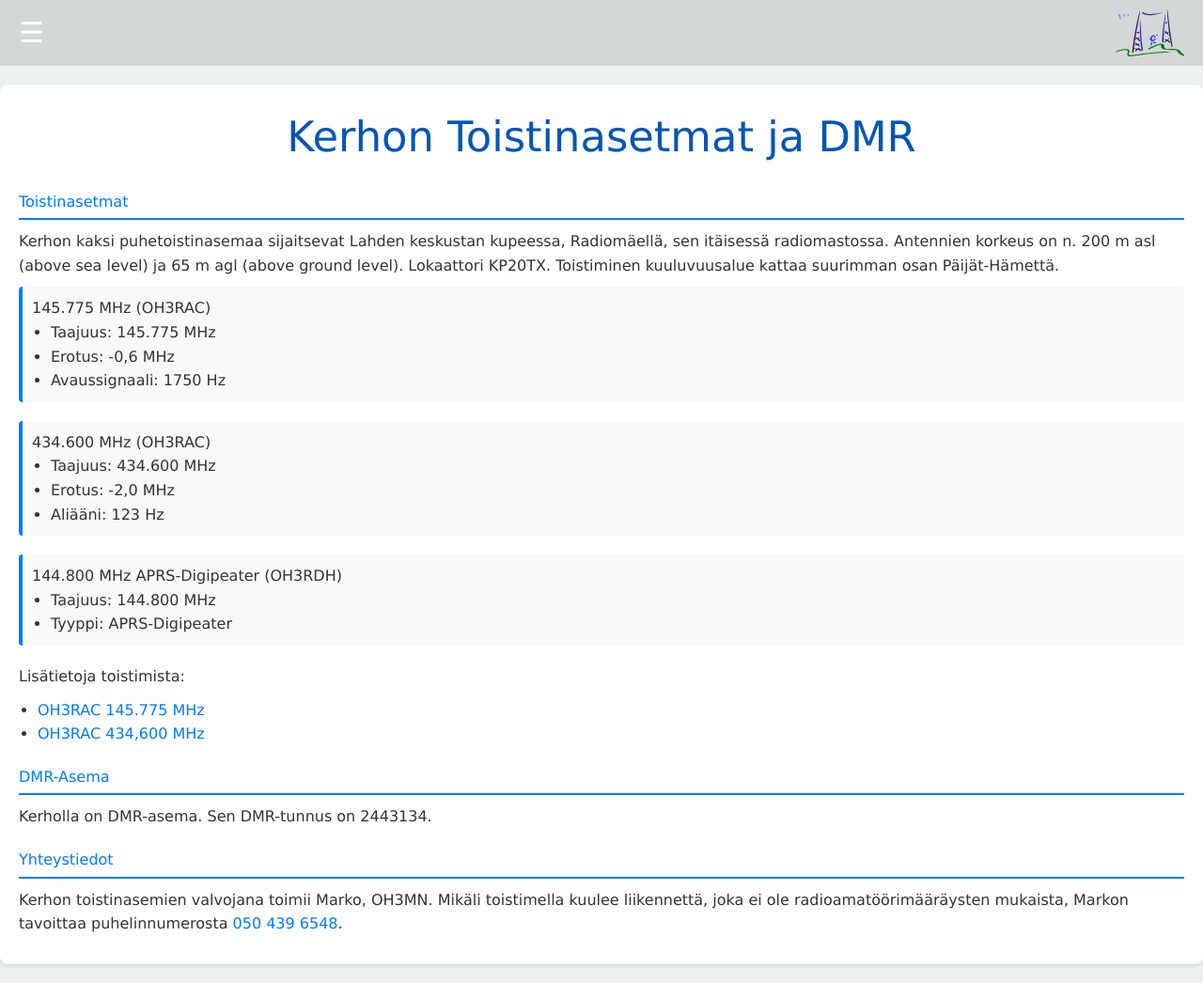
After one commit to mikosavolainen/oh3ac, a PHP site: page /toistimet.php in a window 1280 px wide. The commit adds this page. Shown: the whole page at 94% size. Run offline with PHP 8.4, Linux system fonts and the light colour scheme.

Commit message:
Väliaika toistin sivu päivitys

```diff
--- a/components/header.php
+++ b/components/header.php
@@ -1,3 +1,6 @@
+<?php
+include 'components/menu.php';
+?>
 <!DOCTYPE html>
 <html lang="fi">
 <header class="header">
--- a/components/menu.php
+++ b/components/menu.php
@@ -1,32 +1,52 @@
-<!-- menu.php -->
-
-<html>
-<div id="mySidenav" class="sidenav menu">
+<!DOCTYPE html>
+<html lang="fi">
+<body>
+<!-- Sidenav -->
+<div id="mySidenav" class="menu">
     <a href="javascript:void(0)" class="closebtn" onclick="closeNav()">&times;</a>
     <a href="index.php">Etusivu</a>
-    <a href="about.php">Esittely</a>
+
+
+    <button class="dropdown-btn" onclick="toggleDropdown(this)">Esittely</button>
+    <div class="dropdown-container">
+
+        <a href="about.php#vision">OH3AC Laitteisto</a>
+        <a href="toistimet.php">Toistimet</a>
+        <a href="about.php#team">Hallitus</a>
+        <a href="about.php">Kerhon historia</a>
+    </div>
+
     <a href="services.php">Jäsensivut</a>
     <a href="contact.php">OH3R</a>
     <a href="contact.php">Valokuvat</a>
     <a href="contact.php">RA-Kurssi</a>
     <a href="sdr.php">Kerhon SDR</a>
-    <a href="contact.php">Sanastoa</a>
-
-
-
-    <a href="contact.php">Arkisto</a>
-
+    <a href="https://wiki.sral.fi/wiki/Etusivu" target="_blank">Radio WIKI</a>
+    <a href="https://vanhat.oh3ac.fi">Arkisto</a>
 </div>
-
-
 
 <script>
     function openNav() {
         document.getElementById("mySidenav").style.width = "250px";
     }
 
+
     function closeNav() {
         document.getElementById("mySidenav").style.width = "0";
     }
+
+    function toggleDropdown(button) {
+        const container = button.nextElementSibling;
+        if (container.style.display === "block") {
+            container.style.display = "none";
+            button.classList.remove("active");
+        } else {
+            container.style.display = "block";
+            button.classList.add("active");
+        }
+    }
 </script>
+
+
+</body>
 </html>
--- a/index.php
+++ b/index.php
@@ -25,7 +25,6 @@
 
 <body>
 <?php include 'components/header.php'; ?>
-    <?php include 'components/menu.php'; ?>
 
     <div class="etusivu-container">
         <div class="etusivu-select-container">
--- a/sdr.php
+++ b/sdr.php
@@ -1,7 +1,6 @@
 
 <?php
 include 'components/header.php';
-include 'components/menu.php';
 ?>
 
 <head>
--- a/styles/styles.css
+++ b/styles/styles.css
@@ -153,6 +153,7 @@ body {
 
 /* ###################################MENU SIVUVALIKKO###################################*/
 
+        /* ###################################MENU SIVUVALIKKO################################### */
         .menu {
             height: 100%;
             width: 0;
@@ -189,10 +190,58 @@ body {
         }
 
         @media screen and (max-height: 450px) {
-    .menu {padding-top: 15px;}
-    .menu a {font-size: 18px;}
+            .menu { padding-top: 15px; }
+            .menu a { font-size: 18px; }
         }
 
+        /* Alavalikon tyylit */
+        .dropdown-container {
+            display: none;
+            padding-left: 20px;
+            background-color: #262626;
+        }
+
+        .dropdown-btn {
+            font-family: Impact, Haettenschweiler, 'Arial Narrow Bold', sans-serif;
+            font-size: 25px;
+            cursor: pointer;
+            border: none;
+            background: none;
+            color: #818181;
+            padding: 8px 8px 8px 32px;
+            text-align: left;
+            outline: none;
+            width: 100%;
+            transition: 0.3s;
+        }
+
+        .dropdown-btn:hover {
+            color: #f1f1f1;
+        }
+
+        .dropdown-container a {
+            padding: 8px 8px 8px 52px;
+            text-decoration: none;
+            font-size: 20px;
+            color: #818181;
+            display: block;
+            transition: 0.3s;
+        }
+
+        .dropdown-container a:hover {
+            color: #f1f1f1;
+        }
+
+        /* Avattu valikon nuoli */
+        .dropdown-btn::after {
+            content: "+";
+            float: right;
+            margin-right: 10px;
+        }
+
+        .dropdown-btn.active::after {
+            content: "-";
+        }
 /* ###################################MENU SIVUVALIKKO###################################*/
 
 
@@ -363,3 +412,72 @@ background-color: #8181813b;
         display: block; /* Näytetään logo */
     }
 }
+
+/* Toistin sivu */
+
+.toistimet {
+    max-width: 100%; /* Koko leveys */
+    margin: 20px auto;
+    padding: 20px;
+    background: #fff;
+    border-radius: 8px;
+    box-shadow: 0 2px 4px rgba(0, 0, 0, 0.1);
+}
+
+.toistimet h1 {
+    text-align: center;
+    color: #0056b3;
+}
+
+.toistimet h2 {
+    color: #007BFF;
+    border-bottom: 2px solid #007BFF;
+    padding-bottom: 5px;
+    margin-top: 20px;
+}
+
+.toistimet p {
+    margin: 10px 0;
+}
+
+.toistimet ul {
+    list-style-type: disc;
+    margin-left: 20px;
+}
+
+.toistimet a {
+    color: #007BFF;
+    text-decoration: none;
+}
+
+.toistimet a:hover {
+    text-decoration: underline;
+}
+
+.toistin-info {
+    margin-bottom: 20px;
+    padding: 10px;
+    background: #f9f9f9;
+    border-left: 4px solid #007BFF;
+    border-radius: 4px;
+}
+
+/* Responsiivisuuden säilyttäminen */
+@media (max-width: 768px) {
+    .toistimet {
+        padding: 15px;
+    }
+
+    .toistimet h1 {
+        font-size: 1.5rem;
+    }
+
+    .toistimet h2 {
+        font-size: 1.2rem;
+    }
+
+    .toistimet p,
+    .toistimet ul {
+        font-size: 0.9rem;
+    }
+}
--- /dev/null
+++ b/toistimet.php
@@ -0,0 +1,65 @@
+<?php
+include 'components/header.php';
+?>
+
+<!DOCTYPE html>
+<html lang="fi">
+<head>
+    <meta charset="UTF-8">
+    <meta name="viewport" content="width=device-width, initial-scale=1.0">
+    <title>Kerhon Toistinasetmat ja DMR</title>
+    <link rel="stylesheet" href="../styles/styles.css">
+</head>
+<body>
+    <div class="toistimet">
+        <h1>Kerhon Toistinasetmat ja DMR</h1>
+
+        <section>
+            <h2>Toistinasetmat</h2>
+            <p>Kerhon kaksi puhetoistinasemaa sijaitsevat Lahden keskustan kupeessa, Radiomäellä, sen itäisessä radiomastossa. Antennien korkeus on n. 200 m asl (above sea level) ja 65 m agl (above ground level). Lokaattori KP20TX. Toistiminen kuuluvuusalue kattaa suurimman osan Päijät-Hämettä.</p>
+
+            <div class="toistin-info">
+                <h3>145.775 MHz (OH3RAC)</h3>
+                <ul>
+                    <li>Taajuus: 145.775 MHz</li>
+                    <li>Erotus: -0,6 MHz</li>
+                    <li>Avaussignaali: 1750 Hz</li>
+                </ul>
+            </div>
+
+            <div class="toistin-info">
+                <h3>434.600 MHz (OH3RAC)</h3>
+                <ul>
+                    <li>Taajuus: 434.600 MHz</li>
+                    <li>Erotus: -2,0 MHz</li>
+                    <li>Aliääni: 123 Hz</li>
+                </ul>
+            </div>
+
+            <div class="toistin-info">
+                <h3>144.800 MHz APRS-Digipeater (OH3RDH)</h3>
+                <ul>
+                    <li>Taajuus: 144.800 MHz</li>
+                    <li>Tyyppi: APRS-Digipeater</li>
+                </ul>
+            </div>
+
+            <p>Lisätietoja toistimista:</p>
+            <ul>
+                <li><a href="https://automatic.sral.fi/index.php?st=234" target="_blank">OH3RAC 145.775 MHz</a></li>
+                <li><a href="https://automatic.sral.fi/index.php?st=285" target="_blank">OH3RAC 434,600 MHz</a></li>
+            </ul>
+        </section>
+
+        <section>
+            <h2>DMR-Asema</h2>
+            <p>Kerholla on DMR-asema. Sen DMR-tunnus on <strong>2443134</strong>.</p>
+        </section>
+
+        <section>
+            <h2>Yhteystiedot</h2>
+            <p>Kerhon toistinasemien valvojana toimii Marko, OH3MN. Mikäli toistimella kuulee liikennettä, joka ei ole radioamatöörimääräysten mukaista, Markon tavoittaa puhelinnumerosta <a href="tel:+358504396548">050 439 6548</a>.</p>
+        </section>
+    </div>
+</body>
+</html>
```
Lines whose indentation alone changed are shown as unchanged.
